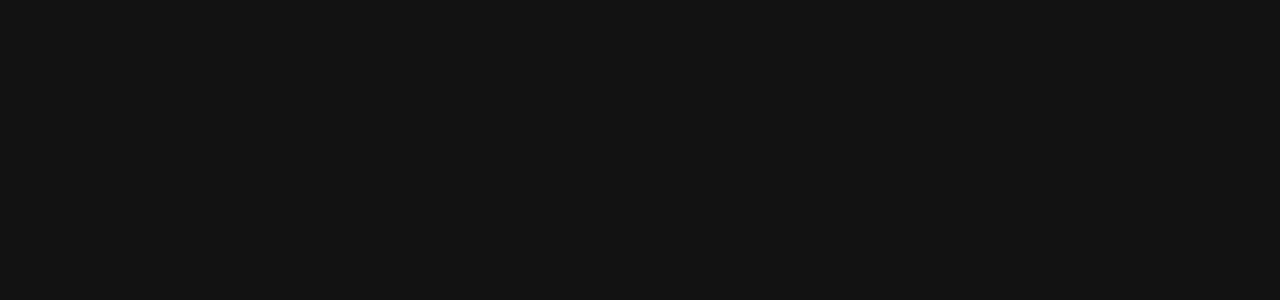
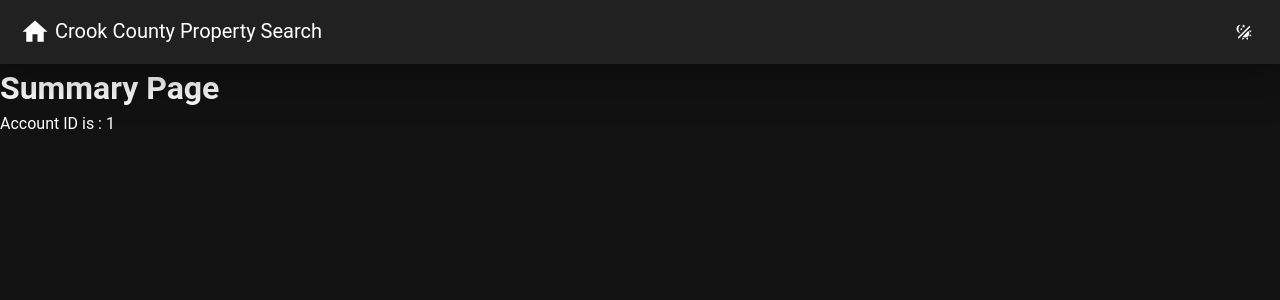
Before and after one commit to tfjackc/vue-pats, a Vue app: page /summary/1 in a window 1280 px wide. Before the commit this address had no page. Shown: the top 300 px of the page. Built offline with nearby package versions, Linux system fonts and the light colour scheme.

Commit message:
summary page accepts account id

```diff
--- a/src/components/SearchComponent.vue
+++ b/src/components/SearchComponent.vue
@@ -133,6 +133,7 @@ export default {
       },
     rowClick(item, row) {
       console.log(row.item.account_id);
+
     }
   }
 }
--- a/src/components/SummaryComponent.vue
+++ b/src/components/SummaryComponent.vue
@@ -1,11 +1,14 @@
-<script setup>
-
-</script>
-
 <template>
-<h1>Hello Summary Page</h1>
+<h1>Summary Page</h1>
+  <p>Account ID is : {{ account_id }}</p>
 </template>
 
-<style scoped>
-
-</style>
+<script>
+export default {
+  data () {
+    return {
+      account_id: this.$route.params.account_id
+    }
+  }
+}
+</script>
--- a/src/router/index.js
+++ b/src/router/index.js
@@ -15,7 +15,7 @@ const routes = [
         component: () => import(/* webpackChunkName: "home" */ '@/views/Home.vue'),
       },
       {
-        path: '/summary',
+        path: '/summary/:account_id',
         name: 'SummaryPage',
         component: () => import('@/views/SummaryPage.vue')
       }
```
